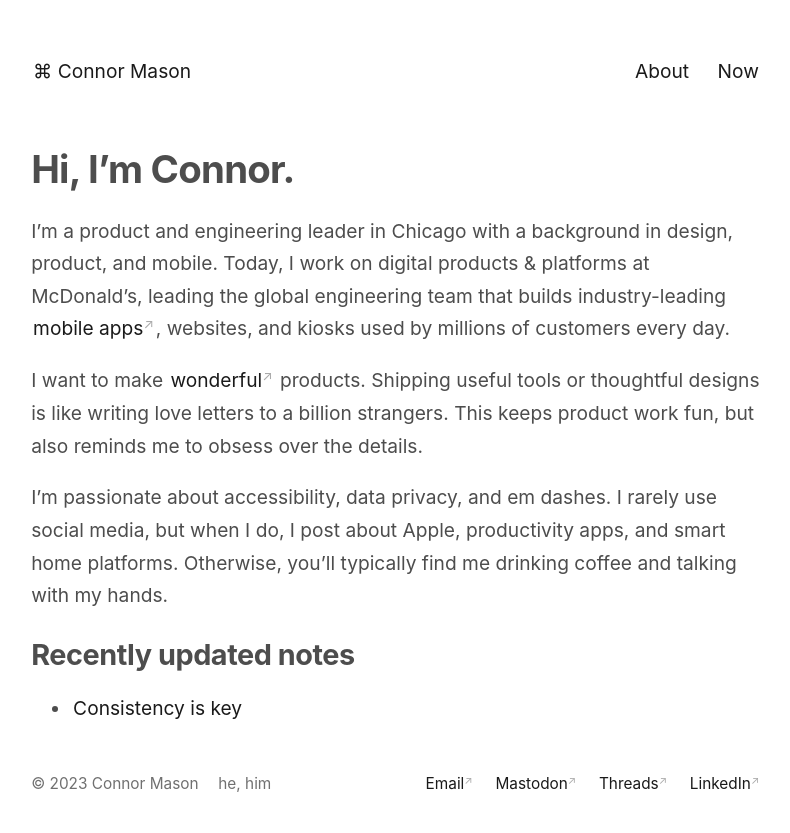
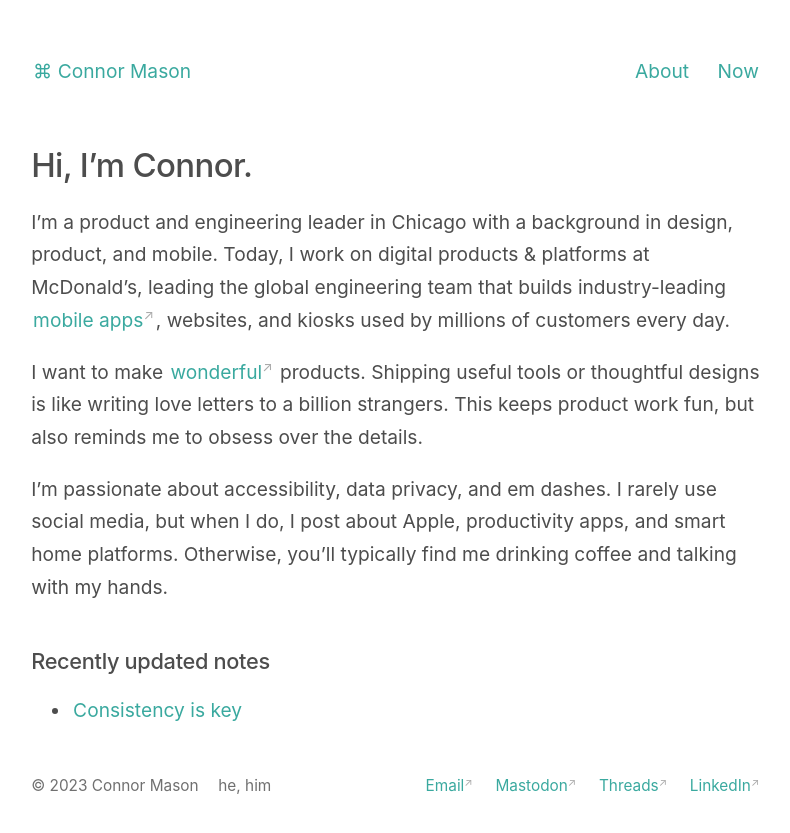
Before and after one commit to conmas/site, a Jekyll site: the page built from _pages/index.md, in a window 1280 px wide. Shown: the top 833 px of the page, without its empty margins (244-1034 px from the left). Built offline with Jekyll 4.4.1, drawn with Linux system fonts in a browser that asks for light colours.

Commit message:
Update _style.scss

```diff
--- a/_sass/_style.scss
+++ b/_sass/_style.scss
@@ -2,12 +2,14 @@ $color-primary: hsl(0, 0%, 10%);
 $color-text: hsl(0, 0%, 30%);
 $color-subtext: hsl(0, 0%, 50%);
 $color-border: hsl(0, 0%, 85%);
+$color-accent: #3AA99F;
 $color-box-background: mix($color-primary, white, 4%);
 $border-radius: 4px;
 $font-family: -apple-system, BlinkMacSystemFont, Segoe UI, Helvetica, Arial,
   sans-serif, Apple Color Emoji, Segoe UI Emoji, Segoe UI Symbol;
 
 body {
+  color-scheme: light dark;
   box-sizing: content-box;
   font-family: $font-family;
   margin: 0 auto;
@@ -64,14 +66,6 @@ hr {
   background: $color-border;
 }
 
-h1 {
-  letter-spacing: -0.02em;
-}
-
-h2 {
-  letter-spacing: -0.015em;
-}
-
 h1,
 h2,
 h3,
@@ -83,11 +77,65 @@ h6 {
   padding-bottom: 0;
 }
 
+h1 {
+  font-weight: 500;
+  font-size: 2em;
+  font-size: calc(1.35em + 0.55vw);
+  letter-spacing: -0.02em;
+  line-height: 1.25;
+  margin-top: 1.5em;
+  margin-bottom: 0.25em;
+}
+h2 {
+  font-weight: 500;
+  font-size: 1.4em;
+  font-size: calc(1em + 0.2vw);
+  letter-spacing: -0.015em;
+  margin-top: 1em;
+  margin-bottom: 0.5em;
+  line-height: 1.3;
+}
+h3 {
+  font-weight: 500;
+  font-size: 1.2em;
+  font-size: 1em;
+  line-height: 1.3;
+  margin-top: 1em;
+  margin-bottom: 0.5em;
+}
+h4 {
+  font-size: 1em;
+  font-weight: 600;
+  line-height: 1.3;
+  margin-top: 1em;
+}
+h5 {
+  font-weight: 700;
+  line-height: 1.25;
+  text-transform: uppercase;
+  margin-bottom: 1em;
+  letter-spacing: 0.05em;
+  font-size: 1.4rem;
+}
+
+content {
+  h2 {
+    margin-top: 2em;
+  }
+  h1 + h2,
+  h2 + h3 {
+    margin-top: 1em;
+  }
+  h3 {
+    margin-top: 1.5em;
+  }
+}
+
 a {
   transition: background 300ms;
   padding: 0 0.1em;
   text-decoration: none;
-  color: $color-primary;
+  color: $color-accent;
   &:hover {
     color: black !important;
     background: #ebfffa;
```
